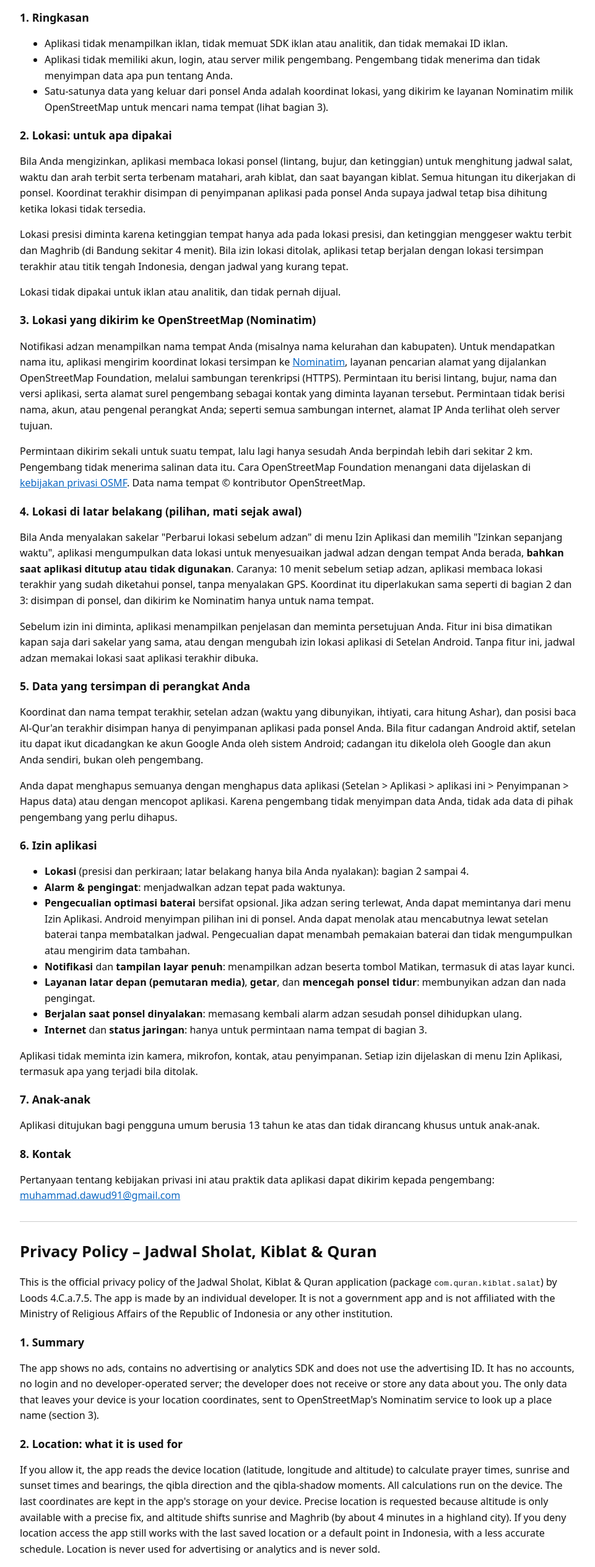
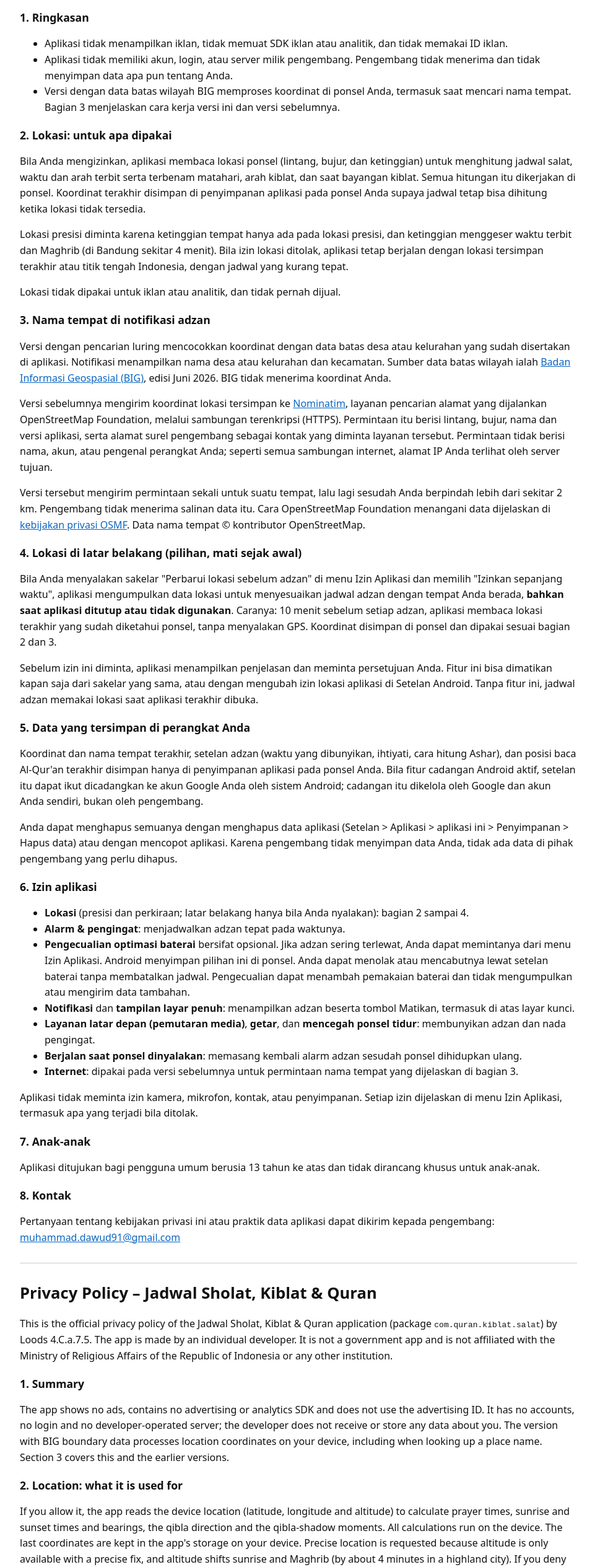
Before and after one commit to dawud-tan/dawud-tan.github.io, a plain HTML site: page privacy-policy-jadwal-sholat-kiblat-quran.html in a window 1280 px wide. Shown: the part 271-2800 px from the top of the page at 62% size, without its empty margins (158-1119 px from the left). Drawn offline with Linux system fonts and the light colour scheme.

Commit message:
Perbarui kebijakan privasi untuk alamat luring BIG

```diff
--- a/privacy-policy-jadwal-sholat-kiblat-quran.html
+++ b/privacy-policy-jadwal-sholat-kiblat-quran.html
@@ -28,7 +28,7 @@
     <ul>
       <li>Aplikasi tidak menampilkan iklan, tidak memuat SDK iklan atau analitik, dan tidak memakai ID iklan.</li>
       <li>Aplikasi tidak memiliki akun, login, atau server milik pengembang. Pengembang tidak menerima dan tidak menyimpan data apa pun tentang Anda.</li>
-      <li>Satu-satunya data yang keluar dari ponsel Anda adalah koordinat lokasi, yang dikirim ke layanan Nominatim milik OpenStreetMap untuk mencari nama tempat (lihat bagian 3).</li>
+      <li>Versi dengan data batas wilayah BIG memproses koordinat di ponsel Anda, termasuk saat mencari nama tempat. Bagian 3 menjelaskan cara kerja versi ini dan versi sebelumnya.</li>
     </ul>
   </section>
 
@@ -40,14 +40,15 @@
   </section>
 
   <section>
-    <h2>3. Lokasi yang dikirim ke OpenStreetMap (Nominatim)</h2>
-    <p>Notifikasi adzan menampilkan nama tempat Anda (misalnya nama kelurahan dan kabupaten). Untuk mendapatkan nama itu, aplikasi mengirim koordinat lokasi tersimpan ke <a href="https://nominatim.openstreetmap.org/">Nominatim</a>, layanan pencarian alamat yang dijalankan OpenStreetMap Foundation, melalui sambungan terenkripsi (HTTPS). Permintaan itu berisi lintang, bujur, nama dan versi aplikasi, serta alamat surel pengembang sebagai kontak yang diminta layanan tersebut. Permintaan tidak berisi nama, akun, atau pengenal perangkat Anda; seperti semua sambungan internet, alamat IP Anda terlihat oleh server tujuan.</p>
-    <p>Permintaan dikirim sekali untuk suatu tempat, lalu lagi hanya sesudah Anda berpindah lebih dari sekitar 2 km. Pengembang tidak menerima salinan data itu. Cara OpenStreetMap Foundation menangani data dijelaskan di <a href="https://osmfoundation.org/wiki/Privacy_Policy">kebijakan privasi OSMF</a>. Data nama tempat © kontributor OpenStreetMap.</p>
+    <h2>3. Nama tempat di notifikasi adzan</h2>
+    <p>Versi dengan pencarian luring mencocokkan koordinat dengan data batas desa atau kelurahan yang sudah disertakan di aplikasi. Notifikasi menampilkan nama desa atau kelurahan dan kecamatan. Sumber data batas wilayah ialah <a href="https://geoservices.big.go.id/rbi/rest/services/BATASWILAYAH/BATAS_DESAKEL_AR/MapServer">Badan Informasi Geospasial (BIG)</a>, edisi Juni 2026. BIG tidak menerima koordinat Anda.</p>
+    <p>Versi sebelumnya mengirim koordinat lokasi tersimpan ke <a href="https://nominatim.openstreetmap.org/">Nominatim</a>, layanan pencarian alamat yang dijalankan OpenStreetMap Foundation, melalui sambungan terenkripsi (HTTPS). Permintaan itu berisi lintang, bujur, nama dan versi aplikasi, serta alamat surel pengembang sebagai kontak yang diminta layanan tersebut. Permintaan tidak berisi nama, akun, atau pengenal perangkat Anda; seperti semua sambungan internet, alamat IP Anda terlihat oleh server tujuan.</p>
+    <p>Versi tersebut mengirim permintaan sekali untuk suatu tempat, lalu lagi sesudah Anda berpindah lebih dari sekitar 2 km. Pengembang tidak menerima salinan data itu. Cara OpenStreetMap Foundation menangani data dijelaskan di <a href="https://osmfoundation.org/wiki/Privacy_Policy">kebijakan privasi OSMF</a>. Data nama tempat © kontributor OpenStreetMap.</p>
   </section>
 
   <section>
     <h2>4. Lokasi di latar belakang (pilihan, mati sejak awal)</h2>
-    <p>Bila Anda menyalakan sakelar "Perbarui lokasi sebelum adzan" di menu Izin Aplikasi dan memilih "Izinkan sepanjang waktu", aplikasi mengumpulkan data lokasi untuk menyesuaikan jadwal adzan dengan tempat Anda berada, <strong>bahkan saat aplikasi ditutup atau tidak digunakan</strong>. Caranya: 10 menit sebelum setiap adzan, aplikasi membaca lokasi terakhir yang sudah diketahui ponsel, tanpa menyalakan GPS. Koordinat itu diperlakukan sama seperti di bagian 2 dan 3: disimpan di ponsel, dan dikirim ke Nominatim hanya untuk nama tempat.</p>
+    <p>Bila Anda menyalakan sakelar "Perbarui lokasi sebelum adzan" di menu Izin Aplikasi dan memilih "Izinkan sepanjang waktu", aplikasi mengumpulkan data lokasi untuk menyesuaikan jadwal adzan dengan tempat Anda berada, <strong>bahkan saat aplikasi ditutup atau tidak digunakan</strong>. Caranya: 10 menit sebelum setiap adzan, aplikasi membaca lokasi terakhir yang sudah diketahui ponsel, tanpa menyalakan GPS. Koordinat disimpan di ponsel dan dipakai sesuai bagian 2 dan 3.</p>
     <p>Sebelum izin ini diminta, aplikasi menampilkan penjelasan dan meminta persetujuan Anda. Fitur ini bisa dimatikan kapan saja dari sakelar yang sama, atau dengan mengubah izin lokasi aplikasi di Setelan Android. Tanpa fitur ini, jadwal adzan memakai lokasi saat aplikasi terakhir dibuka.</p>
   </section>
 
@@ -66,7 +67,7 @@
       <li><strong>Notifikasi</strong> dan <strong>tampilan layar penuh</strong>: menampilkan adzan beserta tombol Matikan, termasuk di atas layar kunci.</li>
       <li><strong>Layanan latar depan (pemutaran media)</strong>, <strong>getar</strong>, dan <strong>mencegah ponsel tidur</strong>: membunyikan adzan dan nada pengingat.</li>
       <li><strong>Berjalan saat ponsel dinyalakan</strong>: memasang kembali alarm adzan sesudah ponsel dihidupkan ulang.</li>
-      <li><strong>Internet</strong> dan <strong>status jaringan</strong>: hanya untuk permintaan nama tempat di bagian 3.</li>
+      <li><strong>Internet</strong>: dipakai pada versi sebelumnya untuk permintaan nama tempat yang dijelaskan di bagian 3.</li>
     </ul>
     <p>Aplikasi tidak meminta izin kamera, mikrofon, kontak, atau penyimpanan. Setiap izin dijelaskan di menu Izin Aplikasi, termasuk apa yang terjadi bila ditolak.</p>
   </section>
@@ -89,7 +90,7 @@
 
   <section>
     <h2>1. Summary</h2>
-    <p>The app shows no ads, contains no advertising or analytics SDK and does not use the advertising ID. It has no accounts, no login and no developer-operated server; the developer does not receive or store any data about you. The only data that leaves your device is your location coordinates, sent to OpenStreetMap's Nominatim service to look up a place name (section 3).</p>
+    <p>The app shows no ads, contains no advertising or analytics SDK and does not use the advertising ID. It has no accounts, no login and no developer-operated server; the developer does not receive or store any data about you. The version with BIG boundary data processes location coordinates on your device, including when looking up a place name. Section 3 covers this and the earlier versions.</p>
   </section>
 
   <section>
@@ -98,8 +99,9 @@
   </section>
 
   <section>
-    <h2>3. Location sent to OpenStreetMap (Nominatim)</h2>
-    <p>The adhan notification shows the name of your area. To obtain it, the app sends the saved coordinates over HTTPS to <a href="https://nominatim.openstreetmap.org/">Nominatim</a>, the geocoding service run by the OpenStreetMap Foundation. The request contains latitude, longitude, the app's name and version, and the developer's contact email as that service requires. It contains no name, account or device identifier; as with any internet connection, the server sees your IP address. A request is made once for a place and again only after you have moved more than about 2 km. The developer receives no copy of this data. See the <a href="https://osmfoundation.org/wiki/Privacy_Policy">OSMF privacy policy</a>. Place names © OpenStreetMap contributors.</p>
+    <h2>3. Place names in adhan notifications</h2>
+    <p>The offline version matches your coordinates against the village boundaries bundled in the app. The notification displays the village and district names. Boundary data comes from the June 2026 edition of <a href="https://geoservices.big.go.id/rbi/rest/services/BATASWILAYAH/BATAS_DESAKEL_AR/MapServer">Badan Informasi Geospasial (BIG)</a>, Indonesia’s Geospatial Information Agency. BIG does not receive your coordinates.</p>
+    <p>Earlier versions send the saved coordinates over HTTPS to <a href="https://nominatim.openstreetmap.org/">Nominatim</a>, the geocoding service run by the OpenStreetMap Foundation. The request contains latitude, longitude, the app's name and version, and the developer's contact email as that service requires. It contains no name, account or device identifier; as with any internet connection, the server sees your IP address. A request is made once for a place and again only after you have moved more than about 2 km. The developer receives no copy of this data. See the <a href="https://osmfoundation.org/wiki/Privacy_Policy">OSMF privacy policy</a>. Place names © OpenStreetMap contributors.</p>
   </section>
 
   <section>
@@ -110,13 +112,13 @@
   <section>
     <h2>5. Data kept on your device, permissions, children and contact</h2>
     <p>The last coordinates and place name, adhan settings and the last reading position are stored only in the app's storage on your device. If Android backup is enabled they may be included in the backup to your own Google account, which is handled by Android and Google, not by the developer. You can delete everything by clearing the app's data or uninstalling the app; the developer holds no data to delete.</p>
-    <p>Permissions: location (sections 2 to 4); alarms and reminders, notifications, full-screen display, foreground media-playback service, vibration and wake lock to sound and show the adhan; run at startup to re-arm the alarm after a reboot; internet and network state only for the request in section 3. The app is intended for general users aged 13 and over and is not designed for children. Contact: <a href="mailto:muhammad.dawud91@gmail.com">muhammad.dawud91@gmail.com</a></p>
+    <p>Permissions: location (sections 2 to 4); alarms and reminders, notifications, full-screen display, foreground media-playback service, vibration and wake lock to sound and show the adhan; run at startup to re-arm the alarm after a reboot; internet access in earlier versions for the request in section 3. The app is intended for general users aged 13 and over and is not designed for children. Contact: <a href="mailto:muhammad.dawud91@gmail.com">muhammad.dawud91@gmail.com</a></p>
     <p>If you often miss the adhan, you can request an optional battery optimization exemption under Izin Aplikasi (App permissions). Android stores the choice on your device. You can decline or revoke it in Android battery settings and keep the alarm schedule. This option may increase battery use and does not collect or send additional data.</p>
   </section>
 
   <footer>
     <p><strong>Clear labeling:</strong> This page is the official <em>Privacy Policy</em> for Jadwal Sholat, Kiblat &amp; Quran (package <code>com.quran.kiblat.salat</code>).<br>
-    <strong>Terakhir diperbarui / Last updated:</strong> 27 November 2026.</p>
+    <strong>Terakhir diperbarui / Last updated:</strong> 28 November 2026.</p>
   </footer>
 </body>
 </html>
```
